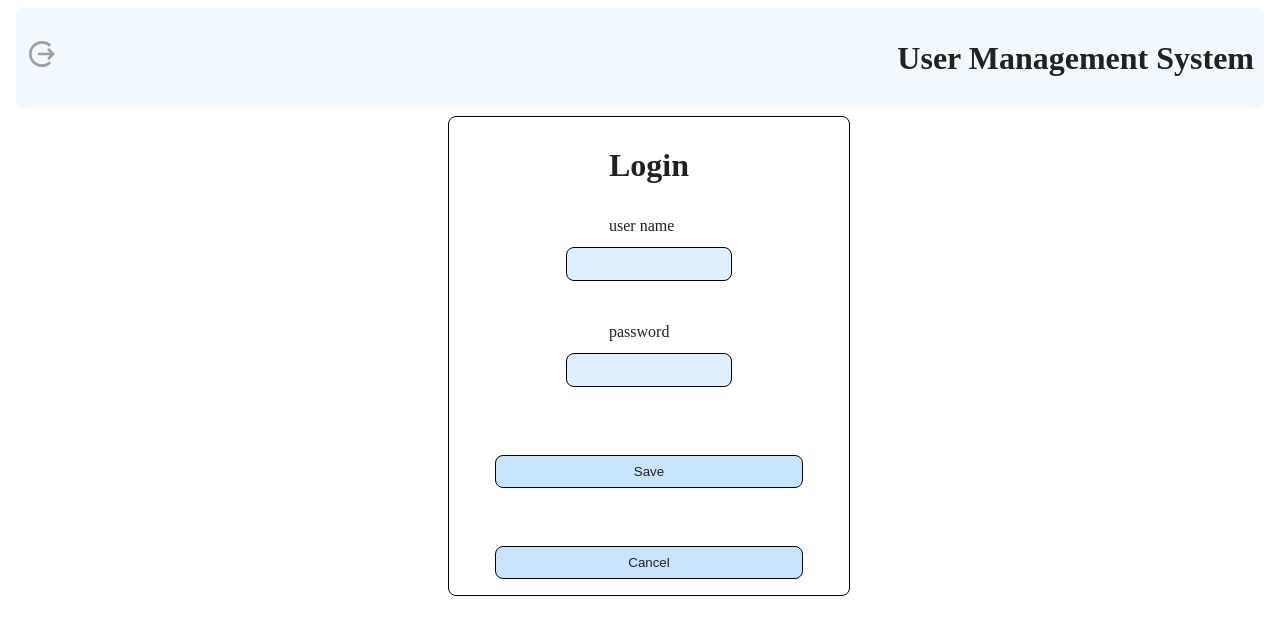
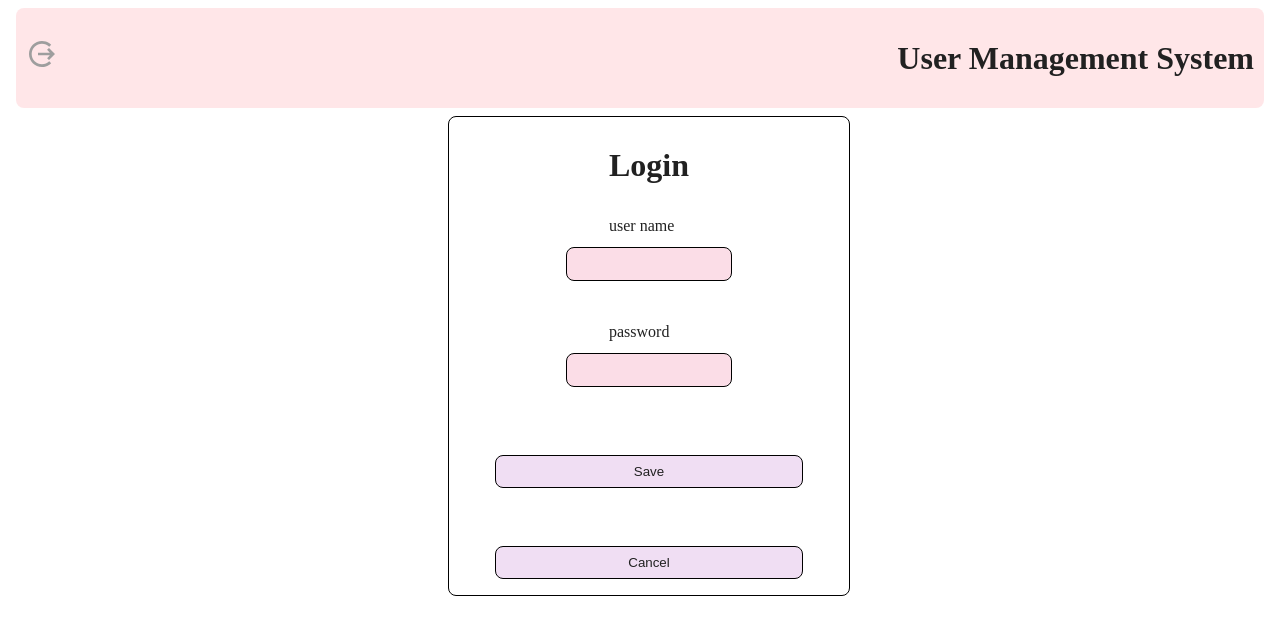
Before and after one commit to MosheRW/UMS, a React (Create React App) app: page /login in a window 1280 px wide. Shown: the top 634 px of the page. Built offline with nearby package versions, Linux system fonts and the light colour scheme; no server answers.

Commit message:
🎈 perf(theme): refactor color scheme
second try

```diff
--- a/src/style/themes.style.ts
+++ b/src/style/themes.style.ts
@@ -35,64 +35,64 @@ export const Hovering = css``;
 export const Clicking = css``;
 
 export const lightTheme: Theme = {
-  backgroundColor: "#FFFFFF",
+  backgroundColor: "#FFFFFF", // Pure white background
 
-  firstComponentsColor: "#E3F2FD", // Light Blue 100
-  secondComponentsColor: "#BBDEFB", // Light Blue 200
-  thirdComponentsColor: "#90CAF9", // Light Blue 300
+  firstComponentsColor: "#FFCDD2", // Red 100
+  secondComponentsColor: "#F8BBD0", // Pink 100
+  thirdComponentsColor: "#E1BEE7", // Purple 100
 
-  firstComponentsColorTransperent: "rgba(227, 242, 253, 0.5)",
-  secondComponentsColorTransperent: "rgba(187, 222, 251, 0.5)",
-  thirdComponentsColorTransperent: "rgba(144, 202, 249, 0.5)",
+  firstComponentsColorTransperent: "rgba(255, 205, 210, 0.5)", // Red 100 (50% opacity)
+  secondComponentsColorTransperent: "rgba(248, 187, 208, 0.5)", // Pink 100 (50% opacity)
+  thirdComponentsColorTransperent: "rgba(225, 190, 231, 0.5)", // Purple 100 (50% opacity)
 
-  frameColor: "#E0E0E0", // Grey 300
+  frameColor: "#CFD8DC", // Blue Grey 200
 
-  primaryTextColor: "#212121", // Grey 900
-  secondaryTextColor: "#757575", // Grey 600
-  thirdTextColor: "#9E9E9E", // Grey 500
+  primaryTextColor: "#212121", // Grey 900 for main text
+  secondaryTextColor: "#616161", // Grey 700 for secondary text
+  thirdTextColor: "#9E9E9E", // Grey 500 for subtle text
 
   primaryTextFont: "'Roboto', sans-serif",
   secondaryTextFont: "'Roboto', sans-serif",
   thirdTextFont: "'Roboto', sans-serif",
 
-  primaryTextSize: "16px",
-  secondaryTextSize: "14px",
-  thirdTextSize: "12px",
+  primaryTextSize: "18px", // Larger size for main text
+  secondaryTextSize: "16px",
+  thirdTextSize: "14px",
 
-  borderRadius: "8px",
-  borderWidth: "1px",
-  borderColor: "#E0E0E0", // Grey 300
+  borderRadius: "10px", // Slightly rounded corners
+  borderWidth: "1.5px", // Thicker for clarity
+  borderColor: "#B0BEC5", // Blue Grey 300 for borders
   alignText: "left",
 };
 
 export const darkTheme: Theme = {
-  backgroundColor: "#121212",
+  backgroundColor: "#121212", // Deep black background
 
-  firstComponentsColor: "#1E88E5", // Blue 600
-  secondComponentsColor: "#1976D2", // Blue 700
-  thirdComponentsColor: "#1565C0", // Blue 800
+  firstComponentsColor: "#EF5350", // Red 400
+  secondComponentsColor: "#AB47BC", // Purple 400
+  thirdComponentsColor: "#42A5F5", // Blue 400
 
-  firstComponentsColorTransperent: "rgba(30, 136, 229, 0.5)",
-  secondComponentsColorTransperent: "rgba(25, 118, 210, 0.5)",
-  thirdComponentsColorTransperent: "rgba(21, 101, 192, 0.5)",
+  firstComponentsColorTransperent: "rgba(239, 83, 80, 0.5)", // Red 400 (50% opacity)
+  secondComponentsColorTransperent: "rgba(171, 71, 188, 0.5)", // Purple 400 (50% opacity)
+  thirdComponentsColorTransperent: "rgba(66, 165, 245, 0.5)", // Blue 400 (50% opacity)
 
-  frameColor: "#424242", // Grey 800
+  frameColor: "#37474F", // Blue Grey 800
 
-  primaryTextColor: "#FFFFFF", // White
-  secondaryTextColor: "#BDBDBD", // Grey 400
-  thirdTextColor: "#757575", // Grey 600
+  primaryTextColor: "#E0E0E0", // Grey 300 for light text
+  secondaryTextColor: "#B0BEC5", // Blue Grey 400 for secondary text
+  thirdTextColor: "#78909C", // Blue Grey 500 for subtle text
 
   primaryTextFont: "'Roboto', sans-serif",
   secondaryTextFont: "'Roboto', sans-serif",
   thirdTextFont: "'Roboto', sans-serif",
 
-  primaryTextSize: "16px",
-  secondaryTextSize: "14px",
-  thirdTextSize: "12px",
+  primaryTextSize: "18px", // Larger size for main text
+  secondaryTextSize: "16px",
+  thirdTextSize: "14px",
 
-  borderRadius: "8px",
-  borderWidth: "1px",
-  borderColor: "#424242", // Grey 800
+  borderRadius: "10px", // Slightly rounded corners
+  borderWidth: "1.5px", // Thicker for clarity
+  borderColor: "#546E7A", // Blue Grey 700 for borders
   alignText: "left",
 };
 
```
